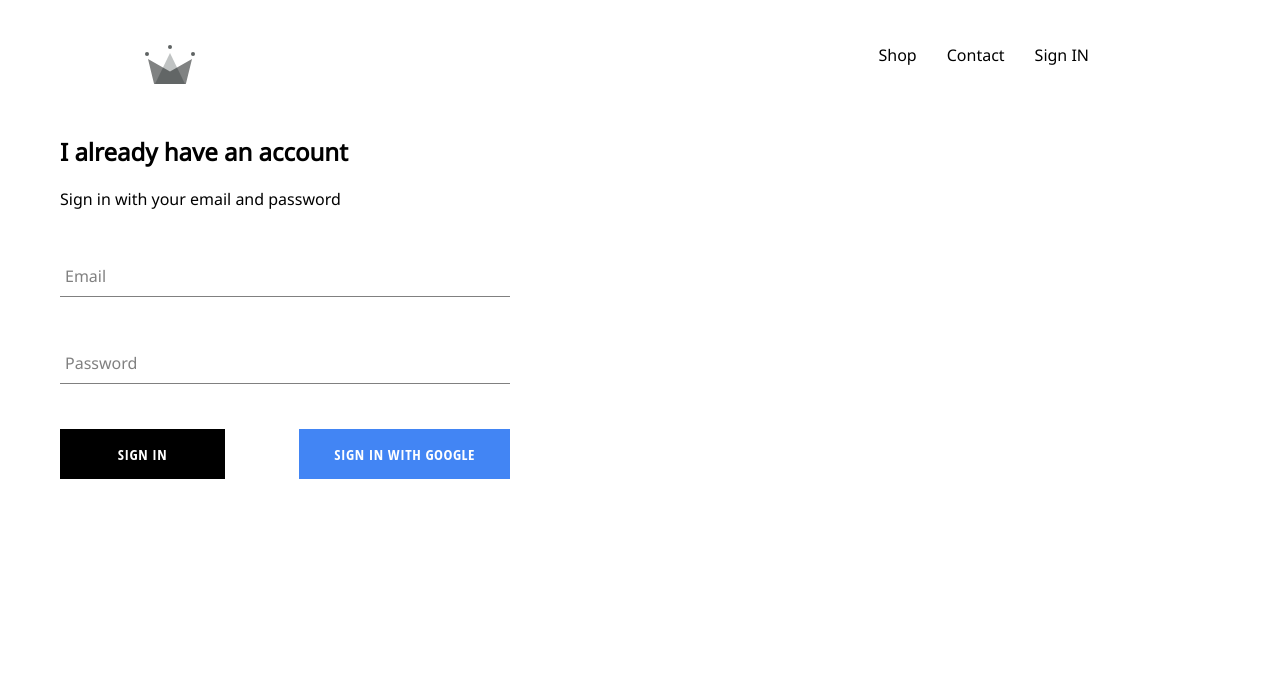
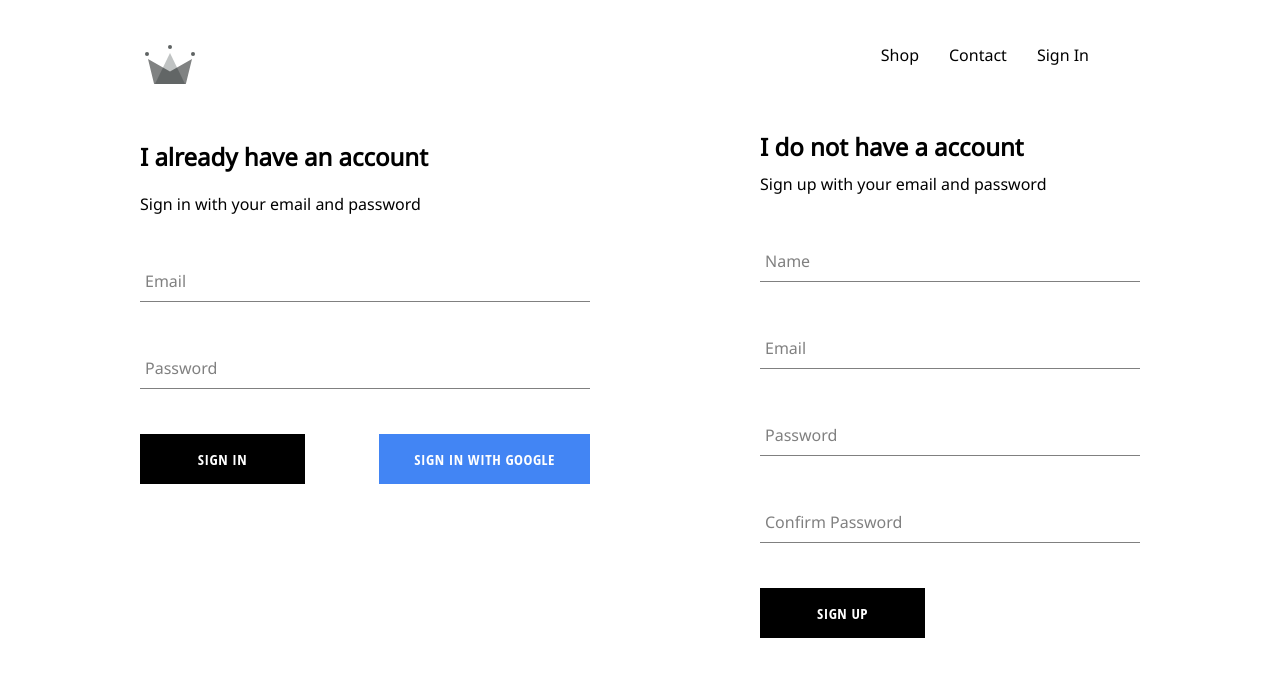
Before and after one commit to puttapraveen/e-commerce-WebApp, a React (Create React App) app: page /sign in a window 1280 px wide. Shown: the top 676 px of the page. Built offline with nearby package versions, Linux system fonts and the light colour scheme; no server answers.

Commit message:
SignUp added

```diff
--- a/src/App.js
+++ b/src/App.js
@@ -5,7 +5,7 @@
 import {Switch,Route} from 'react-router-dom'
 import Header from '../src/components/header/header.js'
 import SignInSignUp from './pages/sign-in-sign-up/sign-in-sign-up.js'
-import {auth} from './firebase/firebase-utility';
+import {auth,createuserProfileDocument} from './firebase/firebase-utility';
 
 class App extends React.Component{
     constructor(){
@@ -18,12 +18,29 @@
 
 
     unsubscribeFromAuth=null
+
     componentDidMount(){
-      this.unsubscribeFromAuth = auth.onAuthStateChanged(user=>{
-        this.setState({currentuser:user})
-        console.log(user)
-      })
+      this.unsubscribeFromAuth = auth.onAuthStateChanged(async userAuth=>{
+        if(userAuth){
+          const userRef=await createuserProfileDocument(userAuth);
+          userRef.onSnapshot(snapShot=>{
+            this.setState({
+              currentuser:{
+                id:snapShot.id,
+                ...snapShot.data()
+              }
+            });
+            console.log(this.state)
+          });
+        }
+        else{
+          this.setState({currentuser:userAuth})
+        }
+      });
     }
+
+
+
     componentWillUnmount(){
       this.unsubscribeFromAuth();
     }
--- a/src/components/header/header.js
+++ b/src/components/header/header.js
@@ -21,12 +21,12 @@
 
                 {
                     currentuser ?
-                    <div className='option' onClick={()=>auth.signout}>
+                    <div className='option' onClick={()=>auth.signOut()}>
                         Sign Out
                     </div>
                     :
                     <Link className='option' to='/sign'>
-                        Sign IN
+                        Sign In
                     </Link>
                 }
                 </div>
--- /dev/null
+++ b/src/components/sign-up/sign-up.css
@@ -0,0 +1,8 @@
+.sign-up{
+    display: flex;
+    flex-direction: column;
+    width: 380px;
+}
+.titlee{
+    margin: 10px 0;
+}
--- /dev/null
+++ b/src/components/sign-up/sign-up.js
@@ -0,0 +1,100 @@
+import React from 'react';
+import FormInput from '../form-input/form-input'
+import CustomButton from '../custom-button/custom-button'
+import {auth,createuserProfileDocument} from '../../firebase/firebase-utility'
+import './sign-up.css'
+
+class SignUp extends React.Component{
+    constructor(){
+        super();
+
+        this.state={
+                displayName:'',
+            email:'',
+            password:'',
+            confirmPassword:''
+        }
+
+    }
+    handleSubmit= async event=>{
+        event.preventDefault();
+        const{displayName,email,password,confirmPassword}=this.state;
+
+        if(password !== confirmPassword){
+            alert("Password Doesn't match");
+            return;
+        }
+        try{
+
+            const { user } = await auth.createUserWithEmailAndPassword(
+                email,
+                password
+                );
+
+            await createuserProfileDocument(user,{displayName});
+            this.setState(
+                {
+                displayName:'',
+                email:'',
+                password:'',
+                confirmPassword:''
+                });
+        }
+        catch(error){
+            console.error(error);
+        }
+    };
+
+    handleChange=event=>{
+        const{name,value}=event.target;
+        this.setState({[name]:value});
+    }
+
+    render(){
+        const{displayName,email,password,confirmPassword}=this.state;
+        return(
+            <div className='sign-up'>
+                <h2 className='titlee'>I do not have a account</h2>
+                <span>Sign up with your email and password</span>
+                <form className='sign-up-form' onSubmit={this.handleSubmit}>
+                    <FormInput
+                    type='text'
+                    name='displayName'
+                    value={displayName}
+                    onChange={this.handleChange}
+                    label='Name'
+                    required
+                    />
+                    <FormInput
+                    type='email'
+                    name='email'
+                    value={email}
+                    onChange={this.handleChange}
+                    label='Email'
+                    required
+                    />
+                    <FormInput
+                    type='password'
+                    name='password'
+                    value={password}
+                    onChange={this.handleChange}
+                    label='Password'
+                    required
+                    />
+                    <FormInput
+                    type='password'
+                    name='confirmPassword'
+                    value={confirmPassword}
+                    onChange={this.handleChange}
+                    label='Confirm Password'
+                    required
+                    />
+                    <CustomButton type='submit'>Sign Up</CustomButton>
+                </form>
+
+            </div>
+        )
+    }
+}
+
+export default SignUp
--- a/src/firebase/firebase-utility.js
+++ b/src/firebase/firebase-utility.js
@@ -12,6 +12,33 @@
     appId: "1:84218814779:web:81c2cee705d937267f571e",
     measurementId: "G-FZT28V22JZ"
   };
+
+export const createuserProfileDocument=async(userAuth,additionalData)=>{
+  if(!userAuth) return;
+
+  const userRef= firestore.doc(`users/${userAuth.uid}`)
+  const snapshot=await userRef.get();
+
+  if(!snapshot.exists){
+    const{ displayName,email }=userAuth;
+    const createdAt=new Date();
+
+    try{
+      await userRef.set({
+        displayName,
+        email,
+        createdAt,
+        ...additionalData
+      })
+    }
+    catch(error){
+      console.log('error',error.message);
+    }
+  }
+  return userRef;
+}
+
+
   firebase.initializeApp(config);
 
   export const auth=firebase.auth();
--- a/src/pages/sign-in-sign-up/sign-in-sign-up.css
+++ b/src/pages/sign-in-sign-up/sign-in-sign-up.css
@@ -1,3 +1,6 @@
 .sign{
-    width: 50%;
+    width: 1000px;
+    display: flex;
+    justify-content: space-between;
+    margin:30px auto;
 }
--- a/src/pages/sign-in-sign-up/sign-in-sign-up.js
+++ b/src/pages/sign-in-sign-up/sign-in-sign-up.js
@@ -1,10 +1,11 @@
 import React from 'react';
 import './sign-in-sign-up.css';
-import Signin from '../../components/sign-in/Signin.js'
-
+import Signin from '../../components/sign-in/Signin'
+import SignUp from '../../components/sign-up/sign-up'
 const SignInSignUp=()=>(
     <div className='sign'>
         <Signin />
+        <SignUp />
     </div>
 )
 export default SignInSignUp
```
